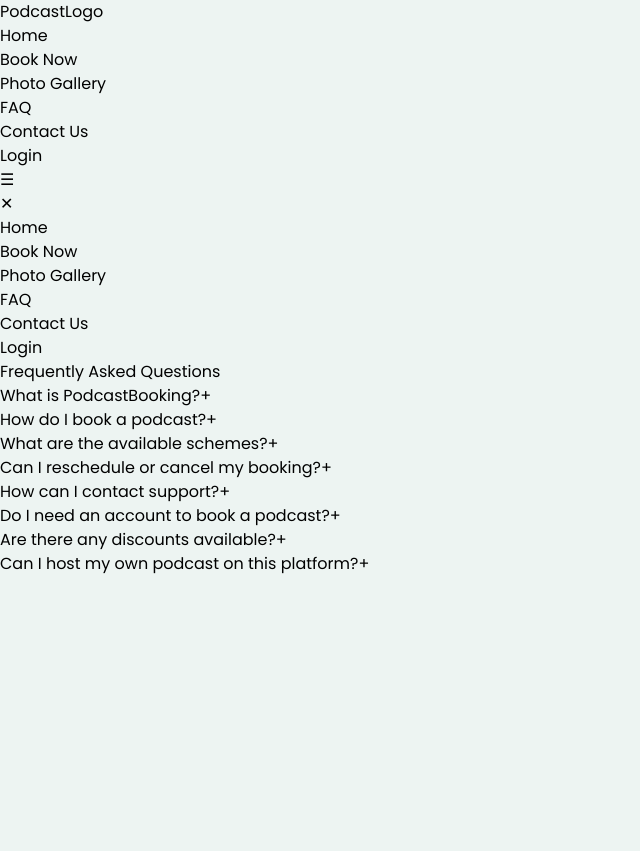
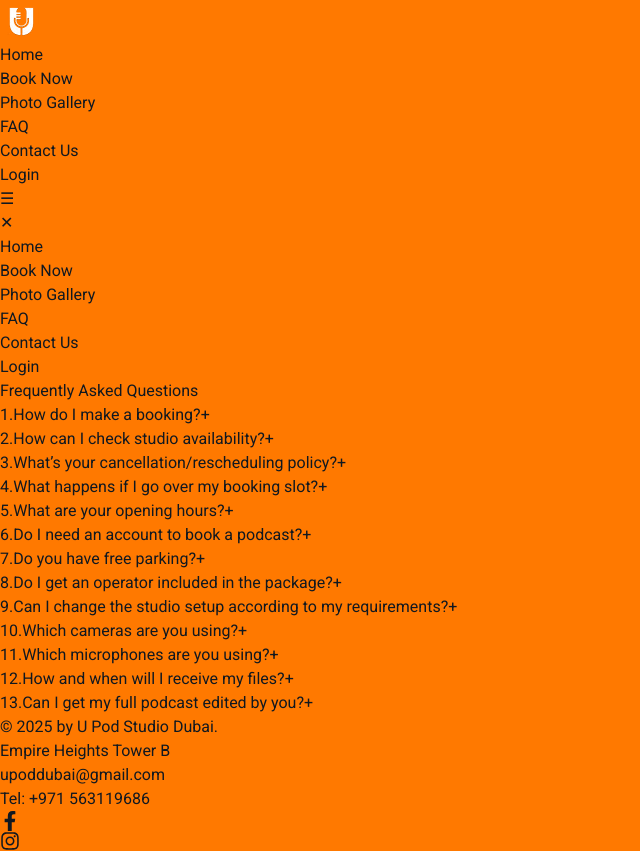
Before and after one commit to sunil-ranabhat/uPodDubai, a React (Vite) app: page /faq in a window 1280 px wide. Shown: the whole page, without its empty margins (0-640 px from the left). Before the commit the page ends 800 px from the top, so only its background shows below. Built offline with nearby package versions, Linux system fonts and the light colour scheme; the HTML template or start-up script is replaced by a standard one.

Commit message:
more contents added

```diff
--- a/package.json
+++ b/package.json
@@ -13,6 +13,7 @@
     "framer-motion": "^11.15.0",
     "react": "^18.3.1",
     "react-dom": "^18.3.1",
+    "react-icons": "^5.4.0",
     "react-router-dom": "^7.1.1",
     "upoddubai": "file:"
   },
--- a/src/App.jsx
+++ b/src/App.jsx
@@ -4,6 +4,7 @@
 import { Routes, Route } from "react-router-dom";
 import Home from "./pages/Home";
 import ContactUs from "./pages/ContactUs";
+import Footer from "./components/Footer";
 
 
 const App = () => {
@@ -15,8 +16,9 @@
         <Routes>
           <Route path="/" element={<Home />} />
           <Route path="/faq" element={<FAQPage />} />
-          <Route path="/contact" element={<ContactUs />} />
+          <Route path="/contactus" element={<ContactUs />} />
         </Routes>
+        <Footer />
       </div>
     </div>
   );
--- /dev/null
+++ b/src/components/Footer.jsx
@@ -0,0 +1,63 @@
+import React from "react";
+import { FaFacebookF, FaTwitter, FaInstagram, FaLinkedinIn } from "react-icons/fa";
+
+const Footer = () => {
+  return (
+    <footer className="bg-black text-white py-6">
+      <div className="container mx-auto px-4">
+        <div className="flex flex-col items-center space-y-4">
+          {/* Top Section */}
+          <div className="text-center">
+            <p className="text-sm font-medium">© 2025 by U Pod Studio Dubai.</p>
+          </div>
+
+          {/* Middle Section */}
+          <div className="text-center">
+            <p className="text-sm">Empire Heights Tower B</p>
+          </div>
+
+          {/* Bottom Section */}
+          <div className="text-center">
+            <p className="text-sm">
+              <a href="mailto:upoddubai@gmail.com" className="hover:underline">
+                upoddubai@gmail.com
+              </a>
+            </p>
+            <p className="text-sm">
+              Tel:{" "}
+              <a href="tel:+971563119686" className="hover:underline">
+                +971 563119686
+              </a>
+            </p>
+          </div>
+
+          {/* Social Media Links */}
+          <div className="flex justify-center space-x-6">
+            <a
+              href="https://facebook.com"
+              target="_blank"
+              rel="noopener noreferrer"
+              className="text-white hover:text-gray-400 transition-colors"
+              aria-label="Facebook"
+            >
+              <FaFacebookF size={20} />
+            </a>
+
+            <a
+              href="https://instagram.com"
+              target="_blank"
+              rel="noopener noreferrer"
+              className="text-white hover:text-gray-400 transition-colors"
+              aria-label="Instagram"
+            >
+              <FaInstagram size={20} />
+            </a>
+
+          </div>
+        </div>
+      </div>
+    </footer>
+  );
+};
+
+export default Footer;
--- a/src/components/Navbar.jsx
+++ b/src/components/Navbar.jsx
@@ -1,27 +1,46 @@
-import React, { useState } from "react";
+import React, { useState, useEffect } from "react";
 import { Link } from "react-router-dom";
+import onlumic1 from "../assets/Onlumic1.avif";
 
 const Navbar = () => {
   const [isMenuOpen, setIsMenuOpen] = useState(false);
+  const [scrolled, setScrolled] = useState(false);
+
+  useEffect(() => {
+    const handleScroll = () => {
+      if (window.scrollY > 50) {
+        setScrolled(true);
+      } else {
+        setScrolled(false);
+      }
+    };
+
+    window.addEventListener("scroll", handleScroll);
+    return () => window.removeEventListener("scroll", handleScroll);
+  }, []);
 
   return (
-    <nav className="fixed top-0 left-0 w-full shadow-lg z-50 bg-[#FFBB00] ">
+    <nav
+      className={`fixed top-0 left-0 w-full shadow-lg z-50 transition-all duration-300 ${
+        scrolled ? "bg-blue-600 text-white" : "bg-transparent text-black"
+      }`}
+    >
       <div className="container mx-auto px-6 py-4 flex justify-between items-center max-w-7xl">
         {/* Logo */}
         <div className="text-2xl font-bold tracking-wide">
           <Link to="/" className="hover:opacity-80 transition-opacity">
-            PodcastLogo
+            <img src={onlumic1} alt="Podcast Logo" className="h-10 w-auto" />
           </Link>
         </div>
 
         {/* Desktop Menu */}
-        <ul className="hidden md:flex space-x-6 font-medium text-gray-700">
+        <ul className="hidden md:flex space-x-6 font-semibold text-lg">
           {["Home", "Book Now", "Photo Gallery", "FAQ", "Contact Us"].map(
             (item, index) => (
               <li key={index}>
                 <Link
                   to={`/${item.toLowerCase().replace(/\s+/g, "")}`}
-                  className="hover:text-blue-600 transition-colors duration-300"
+                  className="hover:text-white transition-colors duration-300"
                 >
                   {item}
                 </Link>
@@ -34,7 +53,7 @@
         <div className="hidden md:block">
           <Link
             to="/login"
-            className="bg-blue-600 text-white hover:bg-blue-700 transition-colors duration-300 py-2 px-6 rounded-full font-semibold"
+            className="bg-white text-blue-600 hover:bg-gray-200 transition-colors duration-300 py-2 px-6 rounded-full font-semibold"
           >
             Login
           </Link>
--- a/src/index.css
+++ b/src/index.css
@@ -1,11 +1,11 @@
-@import url('https://fonts.googleapis.com/css2?family=Poppins:ital,wght@0,100;0,200;0,300;0,400;0,500;0,600;0,700;0,800;0,900;1,100;1,200;1,300;1,400;1,500;1,600;1,700;1,800;1,900&display=swap');
+@import url('https://fonts.googleapis.com/css2?family=Roboto:ital,wght@0,100;0,300;0,400;0,500;0,700;0,900;1,100;1,300;1,400;1,500;1,700;1,900&display=swap');
 
 @tailwind base;
 @tailwind components;
 @tailwind utilities;
 
-.poppins-regular {
-  font-family: "Poppins", serif;
+.roboto-regular {
+  font-family: "Roboto", serif;
   font-weight: 400;
   font-style: normal;
 }
@@ -13,16 +13,17 @@
 *{
   margin: 0;
   padding: 0;
-  font-family: 'Poppins', sans-serif;
+  font-family: 'Roboto',serif;
 
 }
 
 
 body{
-  overflow: hidden;
+  overflow-y: auto;
   scroll-behavior: auto;
+  color:#101820;
 
-  background-color: #EDF4F2;
+  background-color: #ff7900;
 
 }
 ::-webkit-scrollbar{
--- a/src/pages/ContactUs.jsx
+++ b/src/pages/ContactUs.jsx
@@ -3,7 +3,7 @@
 
 const ContactUs = () => {
   return (
-    <div className="min-h-screen  flex items-center justify-center">
+    <div className="min-h-screen flex items-center justify-center px-4">
       <motion.div
         className="bg-white shadow-lg rounded-lg w-full max-w-4xl flex flex-wrap overflow-hidden"
         initial={{ opacity: 0, scale: 0.9 }}
@@ -12,30 +12,32 @@
       >
         {/* Left Section */}
         <div className="w-full lg:w-1/2 bg-gradient-to-br from-blue-500 to-indigo-600 text-white p-8">
-          <h2 className="text-2xl font-bold mb-4">Get in Touch</h2>
-          <p className="text-sm mb-6">
+          <h2 className="text-xl md:text-2xl font-bold mb-4">Get in Touch</h2>
+          <p className="text-sm md:text-base mb-6">
             We're here to help and answer any questions you might have. We look
             forward to hearing from you!
           </p>
           <div className="space-y-4">
             <div>
               <h3 className="text-lg font-semibold">Address</h3>
-              <p>1234 Street Name, City, Country</p>
+              <p className="text-sm md:text-base">Empire Heights Tower B</p>
             </div>
             <div>
               <h3 className="text-lg font-semibold">Email</h3>
-              <p>contact@example.com</p>
+              <p className="text-sm md:text-base">upoddubai@gmail.com</p>
             </div>
             <div>
               <h3 className="text-lg font-semibold">Phone</h3>
-              <p>+123 456 7890</p>
+              <p className="text-sm md:text-base">+971563119686</p>
             </div>
           </div>
         </div>
 
         {/* Right Section */}
-        <div className="w-full lg:w-1/2 p-8">
-          <h2 className="text-2xl font-bold text-gray-800 mb-4">Contact Us</h2>
+        <div className="w-full lg:w-1/2 p-6 sm:p-8">
+          <h2 className="text-xl md:text-2xl font-bold text-gray-800 mb-4">
+            Contact Us
+          </h2>
           <form className="space-y-4">
             <div>
               <label
--- a/src/pages/FAQ.jsx
+++ b/src/pages/FAQ.jsx
@@ -3,44 +3,65 @@
 const FAQPage = () => {
   const faqs = [
     {
-      question: "What is PodcastBooking?",
+      question: "How do I make a booking?",
       answer:
-        "PodcastBooking is a platform where you can browse and book your favorite podcasts according to your preferred schedule.",
+        "Bookings can be made online easily, just click here or click 'Book Now' from the menu.",
     },
     {
-      question: "How do I book a podcast?",
+      question: "How can I check studio availability?",
       answer:
-        "Navigate to the 'Book Now' section, select your desired podcast, choose a scheme, and confirm your booking.",
+        "Once you select the studio and the package, the next window will show available slots. If your required slot isn't available, you can try our second studio.",
     },
     {
-      question: "What are the available schemes?",
+      question: "What’s your cancellation/rescheduling policy?",
       answer:
-        "We offer free, premium, and exclusive schemes. Each provides different benefits tailored to your needs.",
+        "If you cancel your session more than 24 hours before, we refund 50% of the booking amount. Cancellations within 24 hours are non-refundable. Rescheduling is free if done 48 hours in advance; within 24-48 hours, there's a 200 AED fee. Rescheduling isn't allowed within 24 hours.",
     },
     {
-      question: "Can I reschedule or cancel my booking?",
+      question: "What happens if I go over my booking slot?",
       answer:
-        "Yes, you can reschedule or cancel your booking from the 'My Bookings' section in your profile. Note that terms may apply.",
+        "If the next hour is available, you can continue with an extra payment based on your booking package.",
     },
     {
-      question: "How can I contact support?",
-      answer:
-        "You can reach out to our support team through the 'Contact Us' page or email us at support@podcastbooking.com.",
+      question: "What are your opening hours?",
+      answer: "We are open from 8 AM to 11 PM, 7 days a week.",
     },
     {
       question: "Do I need an account to book a podcast?",
       answer:
-        "Yes, you need to create an account to book a podcast and access other features like managing your bookings.",
+        "Yes, you need to create an account to book a podcast and manage your bookings.",
     },
     {
-      question: "Are there any discounts available?",
-      answer:
-        "Occasionally, we provide promotional discounts for premium users. Keep an eye on our offers page for the latest deals.",
+      question: "Do you have free parking?",
+      answer: "Yes, we offer free parking, but it's subject to availability.",
     },
     {
-      question: "Can I host my own podcast on this platform?",
+      question: "Do I get an operator included in the package?",
       answer:
-        "Yes, we provide options for creators to host and promote their podcasts. Visit our 'Host with Us' section for more details.",
+        "Yes, operators are available in both our studios and will set up everything before your session.",
+    },
+    {
+      question: "Can I change the studio setup according to my requirements?",
+      answer:
+        "Yes, but only with available props. Time spent during setup counts toward your booking. For major changes, book at least a 2-hour package.",
+    },
+    {
+      question: "Which cameras are you using?",
+      answer: "We use three Sony FX30 cameras per studio.",
+    },
+    {
+      question: "Which microphones are you using?",
+      answer: "We use four Shure SM7B microphones per studio.",
+    },
+    {
+      question: "How and when will I receive my files?",
+      answer:
+        "If you bring your own SD cards, you'll receive your files immediately. For delivery within 24 hours, there's an extra charge of 100 AED. Delivery within 2 working days is free.",
+    },
+    {
+      question: "Can I get my full podcast edited by you?",
+      answer:
+        "Yes, select either the Standard or Premium package to receive an edited podcast.",
     },
   ];
 
@@ -51,28 +72,43 @@
   };
 
   return (
-    <div className="min-h-screen py-10 px-4" >
-      <div className="container mx-auto max-w-3xl">
-        <h1 className="text-3xl font-bold text-center text-gray-800 mb-6">
-          Frequently Asked Questions
-        </h1>
-        <div className="space-y-4">
+    <div className="min-h-screen bg-gray-300">
+      {/* Upper Section */}
+      <div className="bg-black text-white py-16 px-6">
+        <div className="container mx-auto max-w-3xl">
+          <h1 className="text-5xl font-bold text-center">
+            Frequently Asked Questions
+          </h1>
+
+        </div>
+      </div>
+
+      {/* Lower Section */}
+      <div className="py-10 px-4">
+        <div className="container mx-auto max-w-3xl space-y-6">
           {faqs.map((faq, index) => (
             <div
               key={index}
-              className="bg-slate-200 shadow-md rounded-lg overflow-hidden"
+              className="bg-white shadow-md rounded-lg overflow-hidden"
             >
               <button
                 onClick={() => toggleFAQ(index)}
-                className="w-full text-left flex justify-between items-center px-6 py-4 focus:outline-none hover:bg-slate-300"
+                className="w-full text-left flex justify-between items-center px-6 py-5 focus:outline-none hover:bg-gray-200"
               >
-                <span className="text-lg font-medium text-gray-800">{faq.question}</span>
-                <span className="text-2xl text-gray-700">
+                <span className="flex items-center space-x-2">
+                  <span className="text-xl font-bold text-indigo-600">
+                    {index + 1}.
+                  </span>
+                  <span className="text-xl font-semibold text-gray-800">
+                    {faq.question}
+                  </span>
+                </span>
+                <span className="text-3xl text-gray-700">
                   {activeIndex === index ? "−" : "+"}
                 </span>
               </button>
               {activeIndex === index && (
-                <div className="px-6 py-4 text-gray-700 border-t border-gray-400">
+                <div className="px-6 py-5 text-lg text-gray-700 border-t border-gray-300">
                   {faq.answer}
                 </div>
               )}
--- a/src/pages/Home.jsx
+++ b/src/pages/Home.jsx
@@ -1,8 +1,11 @@
 import React from 'react'
+import HeroSection from './Hero'
 
 const Home = () => {
   return (
-    <div>Home</div>
+    <div>
+      <HeroSection />
+    </div>
   )
 }
 
```
Also changed, not shown: src/pages/Hero.jsx (added, +36 -0 lines), src/assets/onlumic1.avif (added), 1 other file (tests, documents, lock files or other folders).
